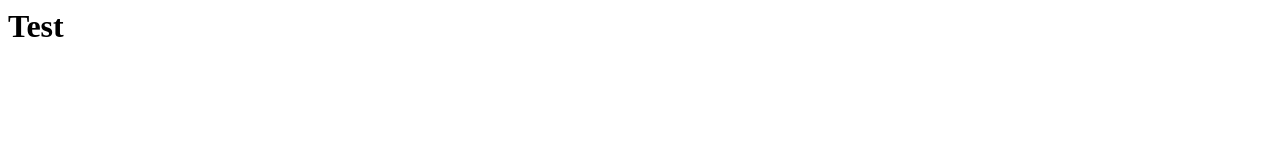
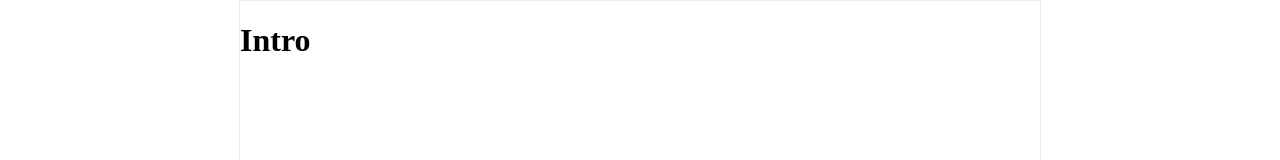
Before and after one commit to scriptian/test, a plain HTML site: page index.html in a window 1280 px wide. Shown: the top 160 px of the page. Drawn offline with nearby package versions, Linux system fonts and the light colour scheme.

Commit message:
add intro scene

```diff
--- a/index.html
+++ b/index.html
@@ -1,5 +1,43 @@
 <html>
+    <head>
+        <script src="https://ajax.googleapis.com/ajax/libs/jquery/3.6.0/jquery.min.js"></script>
+        <style>
+            body {
+                margin: 0;
+                padding: 0;
+                display: flex;
+                justify-content: center;
+            }
+
+            .container {
+                display: flex;
+                vertical-align: top;
+            }
+
+            .content-full {
+                flex: 1 1 0;
+                height: 100%;
+            }
+
+            #stage {
+                max-width: 100%;
+                border: 1px solid #eee;
+            }
+
+            @media only screen and (min-width: 1000px) {
+                #stage {
+                    max-width: 800px;
+                }
+            }
+        </style>
+    </head>
     <body>
-        <h1>Test</h1>
+        <div class="container content-full" id="stage">
+        </div>
     </body>
+    <script>
+        $(function(){
+            $("#stage").load("scene/intro.html");
+        });
+    </script>
 </html>
--- /dev/null
+++ b/scene/intro.html
@@ -0,0 +1,3 @@
+<div class="container content-full">
+    <h1>Intro</h1>
+</div>
```
